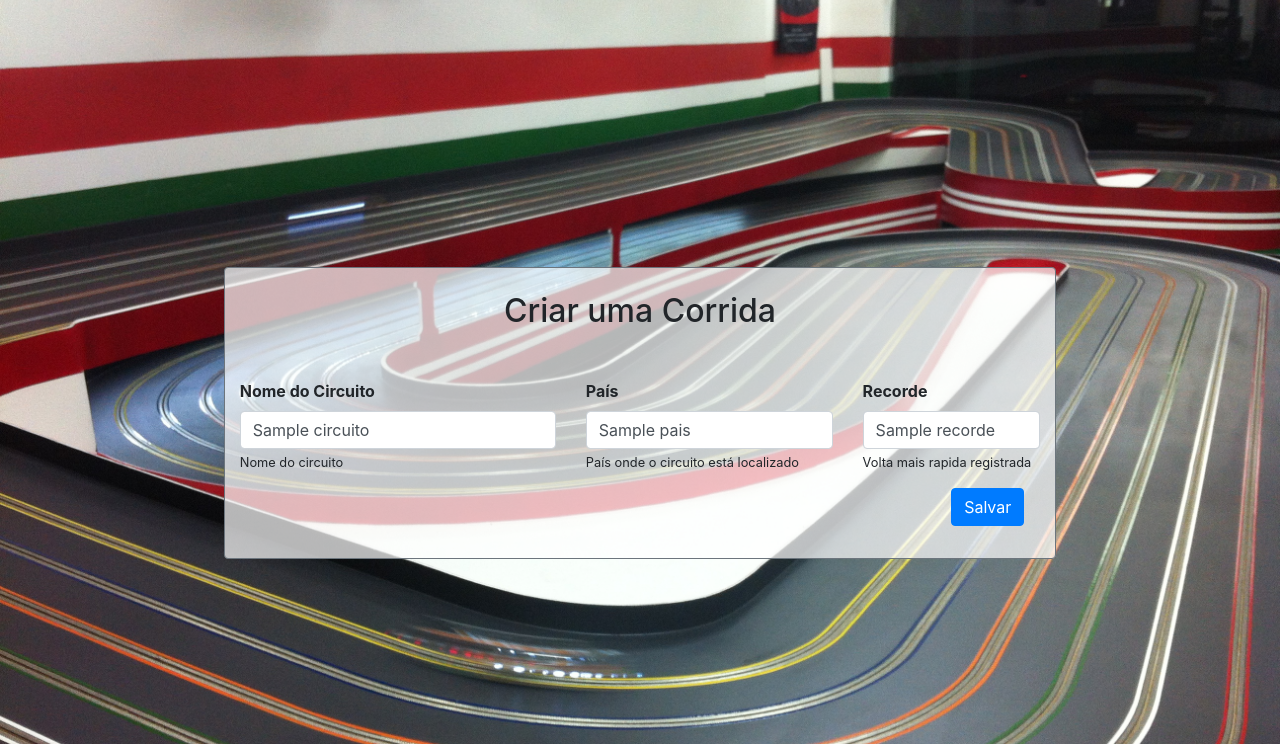
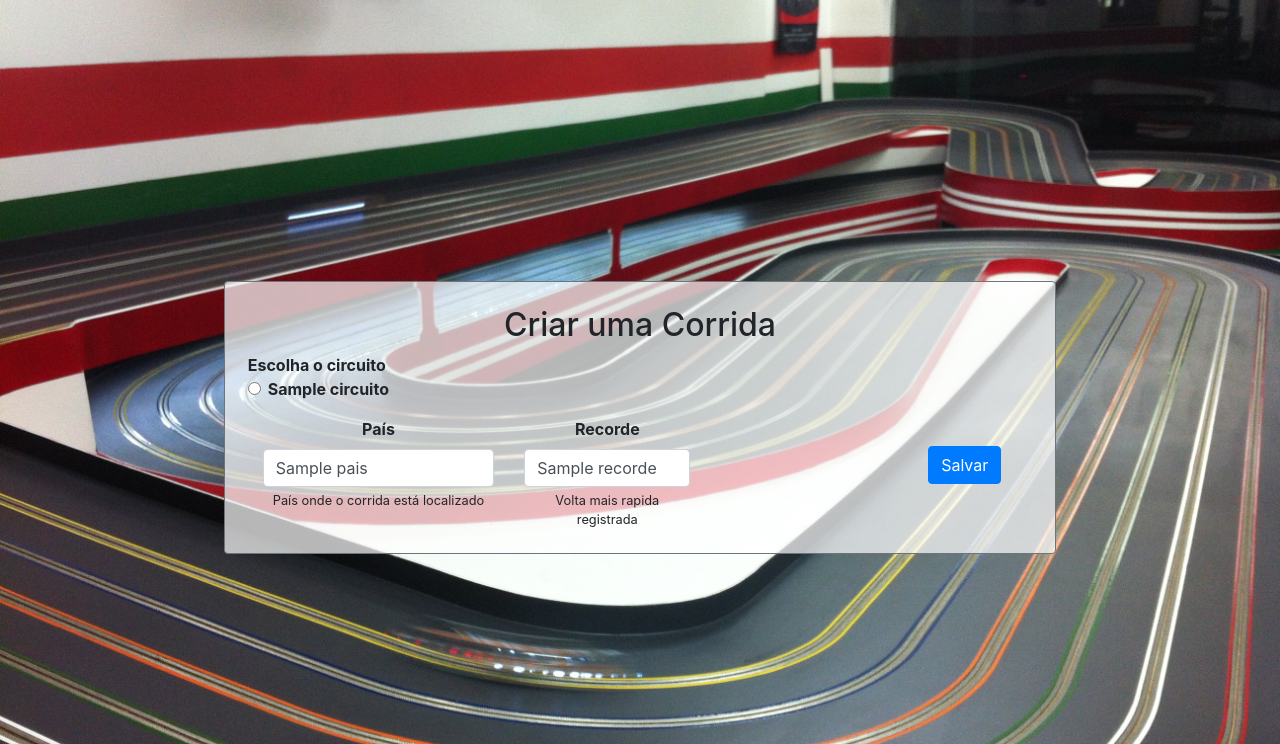
Before and after one commit to AndersonCorreia/PBL-2020.1-Autorama, a Flask app: template templates/config/corridas.html in a window 1280 px wide. Shown: the part 56-800 px from the top of the page. Run offline with Flask 2, Linux system fonts and the light colour scheme; the template is opened without the code that fills it: most values are stand-ins (such as "Sample title", 1, 10 or a date in 2020); some libraries are stand-ins or nearby versions.

Commit message:
inicio da tela de corridas

```diff
--- a/app.py
+++ b/app.py
@@ -44,6 +44,16 @@ def createCircuito():
         autorama.addCircuito(request.form.to_dict())
         return redirect(url_for('config'))
 
+@app.route('/configuração/corrida/create', methods=['GET', 'POST'])
+def createCorrida():
+    if (request.method == "GET"):
+        autorama = Autorama()
+        return render_template('config/corridas.html', autorama = autorama.dados)
+    if (request.method == "POST"):
+        autorama = Autorama()
+        autorama.addCorrida(request.form.to_dict())
+        return redirect(url_for('config'))
+
 @app.route('/sobre')
 def about():
     return render_template('about.html')
--- a/templates/config/config.html
+++ b/templates/config/config.html
@@ -9,7 +9,7 @@
         <div class="col-12 col-md-6 btn-options">
             <a href="{{ url_for('configLeitor') }}" class="btn btn-primary" canfigurarLeitor>Conexão com o leitor RFID</a>
             <a href="{{url_for('createCircuito')}}"class="btn btn-primary" cadastraPista>Cadastrar pistas</a>
-            <a class="btn btn-primary" configPartida>Configurar corrida</a>
+            <a href="{{url_for('createCorrida')}}" class="btn btn-primary" configPartida>Configurar corrida</a>
         </div>
         <div class="col-12 col-md-6 btn-options">
             <a href="{{ url_for('configCarro') }}" class="btn btn-primary" cadastraCarro>Cadastrar carros</a>
--- a/templates/config/corridas.html
+++ b/templates/config/corridas.html
@@ -12,21 +12,28 @@
             </button>
       </div>
     {% endif %}
-    <form method="POST" action="{{url_for('createCorrida')}}" class="font-weight-bold mt-5 row">
-        <div class="form-group col-12 col-md-7 col-lg-5">
-            <label for="nome">Nome do Circuito</label>
-            <input required type="text" class="form-control" name="nome" id="nome" value="{{ circuito['nome'] if circuito else ''}}">
-            <small class="form-text">Nome do circuito</small>
+    <form method="POST" action="{{url_for('createCorrida')}}" class="font-weight-bold text-center m-2 row">
+        <input type="hidden" name="corrida_id" value="{{corrida['corrida_id'] if corrida else 0}}">
+        <span>Escolha o circuito</span>
+        <div class="form-group text-left col-12 row">
+            {% for circuito in autorama['circuitos'] %}
+            <div class="form-check col-12 col-md-6">
+                <input class="form-check-input" type="radio" name="circuito_id" id="circuito_id-{{circuito['circuito_id']}}" value="{{circuito['circuito_id']}}">
+                <label class="form-check-label" for="circuito_id-{{circuito['circuito_id']}}">
+                    {{circuito['nome']}}
+                </label>
+            </div>
+            {% endfor %}
         </div>
         <div class="form-group col-6 col-md-5 col-lg-4">
             <label for="pais">País</label>
-            <input required type="text" class="form-control" name="pais" id="pais" value="{{circuito['pais'] if circuito else ''}}">
-            <small class="form-text">País onde o circuito está localizado</small>
+            <input required type="text" class="form-control" name="pais" id="pais" value="{{corrida['pais'] if corrida else ''}}">
+            <small class="form-text">País onde o corrida está localizado</small>
         </div>
         <div class="form-group col-6 col-md-6 col-lg-3">
             <label for="recorde">Recorde</label>
             <input required type="text" class="form-control" name="recorde" id="recorde"
-                pattern="[0-9]{1,2}:[0-9]{2}:[0-9]{3}" title="tempo no formato: X:XX:XXX" value="{{circuito['recorde'] if circuito else '0:00:000'}}">
+                pattern="[0-9]{1,2}:[0-9]{2}:[0-9]{3}" title="tempo no formato: X:XX:XXX" value="{{corrida['recorde'] if corrida else '0:00:000'}}">
             <small class="form-text">Volta mais rapida registrada</small>
         </div>
         <div class="form-group col d-flex">
--- a/templates/config/pistas.html
+++ b/templates/config/pistas.html
@@ -13,6 +13,7 @@
       </div>
     {% endif %}
     <form method="POST" action="{{url_for('createCircuito')}}" class="font-weight-bold mt-5 row">
+        <input type="hidden" name="circuito_id" value="{{circuito['circuito_id'] if circuito else 0}}">
         <div class="form-group col-12 col-md-7 col-lg-5">
             <label for="nome">Nome do Circuito</label>
             <input required type="text" class="form-control" name="nome" id="nome" value="{{ circuito['nome'] if circuito else ''}}">
```
